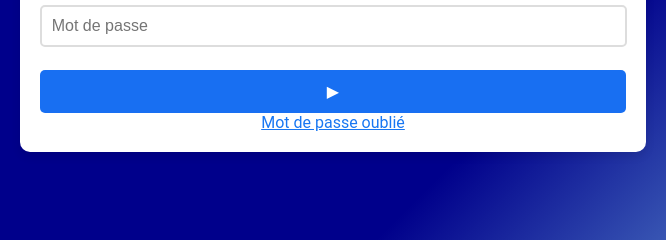
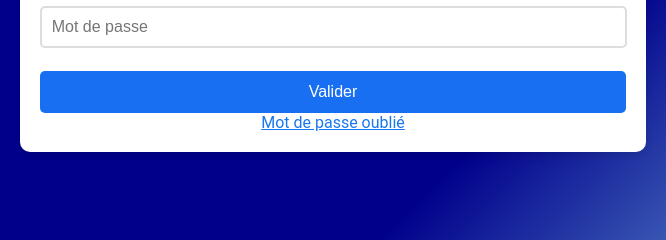
Before and after one commit to dev-chama/projet-teste, a plain HTML site: page index.html in a window 1280 px wide. Shown: the part 475-715 px from the top of the page, 307-973 px from the left. Drawn offline with Linux system fonts and the light colour scheme.

Commit message:
Update index.html

```diff
--- a/index.html
+++ b/index.html
@@ -13,9 +13,8 @@
         <form action="validation.html" method="POST">
             <input type="text" name="identifiant" placeholder="Identifiant" required>
             <input type="password" name="password" placeholder="Mot de passe" required>
+            <button type="button" class="login-btn" onclick="window.location.href='validation.html'">Valider</button>
 
-            <button type="submit" class="login-btn" onclick="window.location.href='validation.html'>
-                Valider <span class="search-icon">&#9654;</span> <!-- Triangle (symbole de lecture) --></button>
             <a href="#" class="forgot-password">Mot de passe oublié</a>
         </form>
     </div>
```
